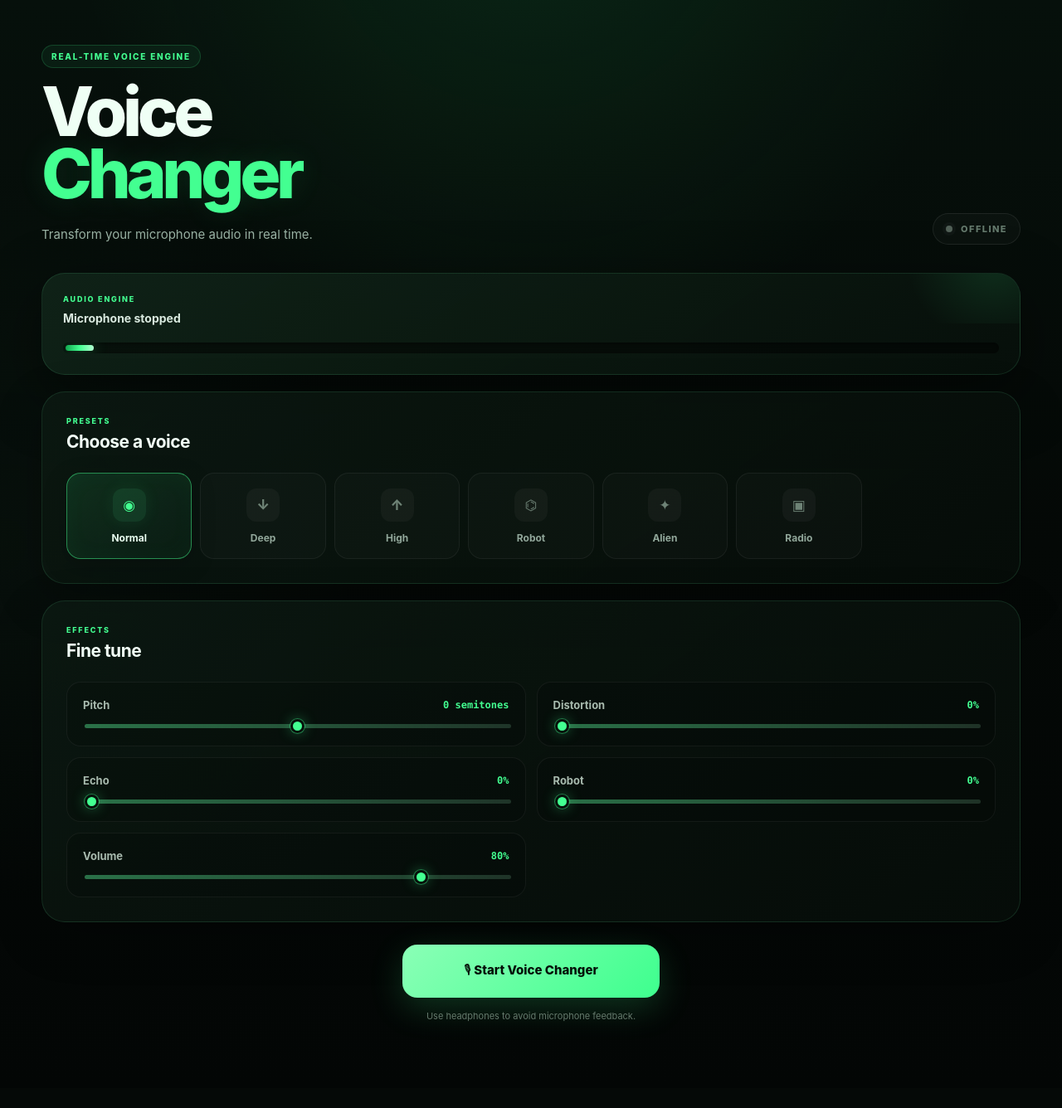
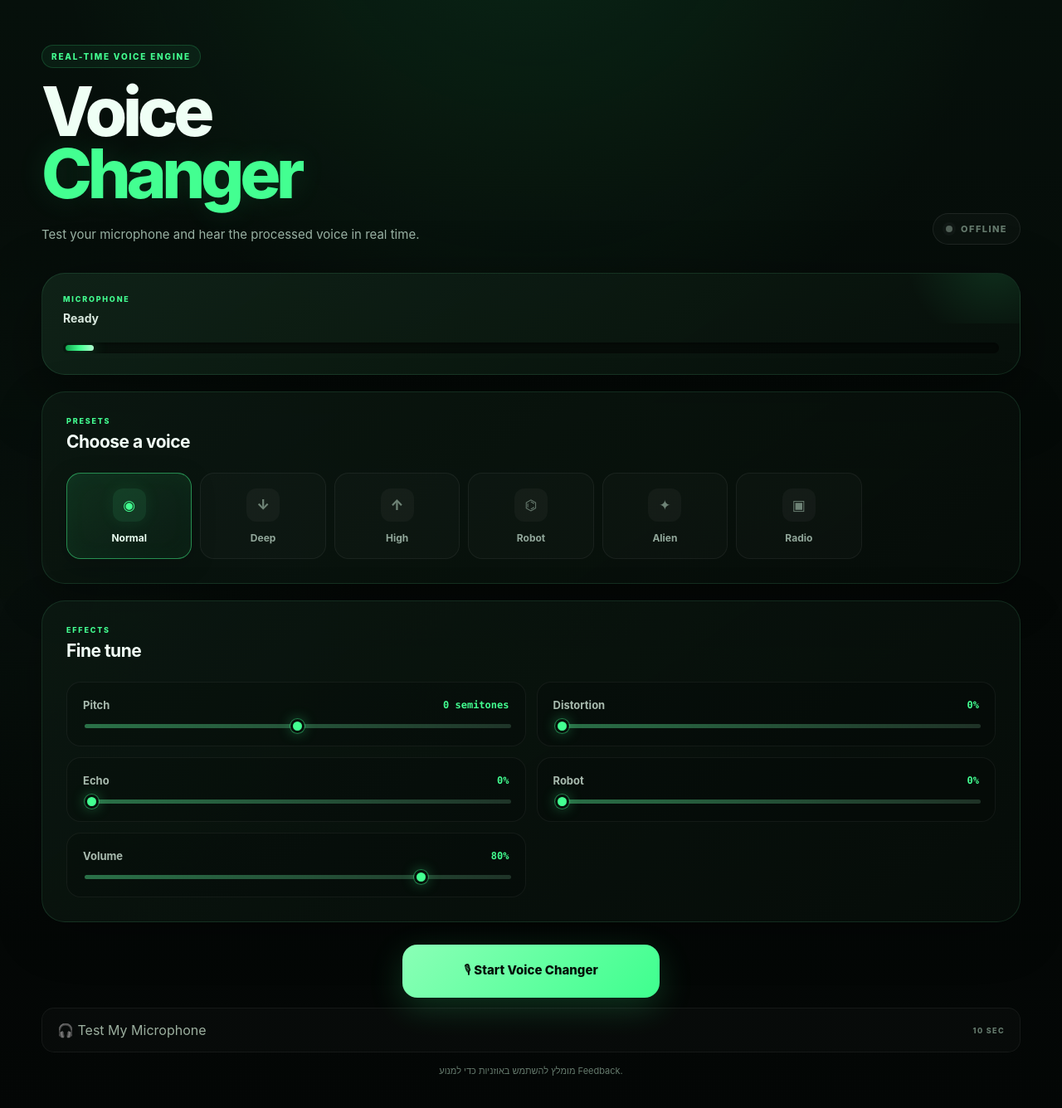
Before and after one commit to shalevh243-dev/Voice-Changer, a React (Vite) app: page / in a window 1280 px wide. Shown: the top 1336 px of the page at 83% size. Before the commit the page ends 1312 px from the top, so only its background shows below. Built offline with nearby package versions, Linux system fonts and the light colour scheme.

Commit message:
Update App.tsx

```diff
--- a/src/App.tsx
+++ b/src/App.tsx
@@ -97,6 +97,8 @@ function makeDistortionCurve(amount: number) {
 
 export default function App() {
   const [running, setRunning] = useState(false);
+  const [testingMic, setTestingMic] = useState(false);
+
   const [preset, setPreset] =
     useState<PresetName>("Normal");
 
@@ -145,6 +147,9 @@ export default function App() {
     useRef<AnalyserNode | null>(null);
 
   const animationRef =
+    useRef<number | null>(null);
+
+  const stopTimerRef =
     useRef<number | null>(null);
 
   const updateAudio = () => {
@@ -200,10 +205,9 @@ export default function App() {
     }
   };
 
-  const start = async () => {
-    try {
-      setError("");
-
+  const createAudioEngine = async (
+    monitor: boolean
+  ) => {
     const stream =
       await navigator.mediaDevices.getUserMedia({
         audio: {
@@ -231,7 +235,7 @@ export default function App() {
     sourceRef.current = source;
 
     /*
-       * INPUT GAIN
+     * INPUT
      */
     const input =
       context.createGain();
@@ -317,7 +321,7 @@ export default function App() {
       analyser;
 
     /*
-       * ROBOT OSCILLATOR
+     * ROBOT
      */
     const robotOsc =
       context.createOscillator();
@@ -337,27 +341,19 @@ export default function App() {
       robotGain;
 
     /*
-       * MAIN AUDIO CHAIN
-       *
-       * MIC
-       * ↓
-       * INPUT
-       * ↓
-       * FILTER
-       * ↓
-       * DISTORTION
-       * ↓
-       * LOWPASS
-       * ↓
-       * OUTPUT
+     * AUDIO CHAIN
      */
     source.connect(input);
 
     input.connect(highpass);
 
-      highpass.connect(distortionNode);
+    highpass.connect(
+      distortionNode
+    );
 
-      distortionNode.connect(lowpass);
+    distortionNode.connect(
+      lowpass
+    );
 
     lowpass.connect(output);
 
@@ -371,28 +367,42 @@ export default function App() {
     delayGain.connect(output);
 
     /*
-       * Robot layer.
+     * ROBOT
      */
     robotOsc.connect(robotGain);
 
     robotGain.connect(output);
 
     /*
-       * FINAL
+     * FINAL ANALYSER
      */
     output.connect(analyser);
 
+    /*
+     * אם זה test:
+     * הקול המעובד מגיע לאוזניות.
+     */
+    if (monitor) {
       analyser.connect(
         context.destination
       );
+    }
 
     robotOsc.start();
-
-      setRunning(true);
 
     updateAudio();
 
     startMeter();
+  };
+
+  const startVoiceChanger = async () => {
+    try {
+      setError("");
+
+      await createAudioEngine(true);
+
+      setRunning(true);
+      setTestingMic(false);
     } catch (err) {
       console.error(err);
 
@@ -401,10 +411,60 @@ export default function App() {
           ? err.message
           : "לא ניתן לגשת למיקרופון."
       );
+
+      stop();
+    }
+  };
+
+  const testMicrophone = async () => {
+    try {
+      setError("");
+
+      /*
+       * אם כבר פועל:
+       * לא צריך לפתוח מיקרופון נוסף.
+       */
+      if (running) {
+        return;
+      }
+
+      setTestingMic(true);
+
+      await createAudioEngine(true);
+
+      /*
+       * בדיקת מיקרופון ל-10 שניות.
+       */
+      stopTimerRef.current =
+        window.setTimeout(() => {
+          stop();
+
+          setTestingMic(false);
+        }, 10000);
+    } catch (err) {
+      console.error(err);
+
+      setTestingMic(false);
+
+      setError(
+        err instanceof Error
+          ? err.message
+          : "בדיקת המיקרופון נכשלה."
+      );
+
+      stop();
     }
   };
 
   const stop = () => {
+    if (stopTimerRef.current !== null) {
+      clearTimeout(
+        stopTimerRef.current
+      );
+
+      stopTimerRef.current = null;
+    }
+
     if (animationRef.current !== null) {
       cancelAnimationFrame(
         animationRef.current
@@ -434,21 +494,27 @@ export default function App() {
     contextRef.current = null;
 
     sourceRef.current = null;
+
     outputRef.current = null;
 
     distortionRef.current = null;
 
     delayRef.current = null;
+
     delayGainRef.current = null;
 
     highpassRef.current = null;
+
     lowpassRef.current = null;
 
     robotOscRef.current = null;
+
     robotGainRef.current = null;
+
     analyserRef.current = null;
 
     setRunning(false);
+    setTestingMic(false);
   };
 
   const startMeter = () => {
@@ -467,7 +533,9 @@ export default function App() {
         return;
       }
 
-      analyser.getByteTimeDomainData(data);
+      analyser.getByteTimeDomainData(
+        data
+      );
 
       animationRef.current =
         requestAnimationFrame(tick);
@@ -485,14 +553,17 @@ export default function App() {
     setPreset(name);
 
     setPitch(settings.pitch);
-    setDistortion(settings.distortion);
+
+    setDistortion(
+      settings.distortion
+    );
+
     setEcho(settings.echo);
+
     setRobot(settings.robot);
+
     setVolume(settings.volume);
 
-    /*
-     * Radio filter.
-     */
     if (highpassRef.current) {
       highpassRef.current.frequency.value =
         settings.highpass;
@@ -536,18 +607,23 @@ export default function App() {
           </h1>
 
           <p>
-            Transform your microphone
-            audio in real time.
+            Test your microphone and hear
+            the processed voice in real time.
           </p>
         </div>
 
         <div
           className={`status ${
-            running ? "online" : ""
+            running || testingMic
+              ? "online"
+              : ""
           }`}
         >
           <span />
-          {running
+
+          {testingMic
+            ? "MIC TEST"
+            : running
               ? "MIC ACTIVE"
               : "OFFLINE"}
         </div>
@@ -557,13 +633,15 @@ export default function App() {
         <div className="visualizer-header">
           <div>
             <span className="small-label">
-              AUDIO ENGINE
+              MICROPHONE
             </span>
 
             <strong>
-              {running
-                ? "Processing microphone"
-                : "Microphone stopped"}
+              {testingMic
+                ? "Testing microphone..."
+                : running
+                  ? "Voice processing active"
+                  : "Ready"}
             </strong>
           </div>
         </div>
@@ -572,7 +650,8 @@ export default function App() {
           <div
             className="meter-fill"
             style={{
-              width: running
+              width:
+                running || testingMic
                   ? "75%"
                   : "3%",
             }}
@@ -694,7 +773,10 @@ export default function App() {
               <span>Echo</span>
 
               <strong>
-                {Math.round(echo * 100)}%
+                {Math.round(
+                  echo * 100
+                )}
+                %
               </strong>
             </div>
 
@@ -717,7 +799,10 @@ export default function App() {
               <span>Robot</span>
 
               <strong>
-                {Math.round(robot * 100)}%
+                {Math.round(
+                  robot * 100
+                )}
+                %
               </strong>
             </div>
 
@@ -770,25 +855,46 @@ export default function App() {
       )}
 
       <section className="action-area">
-        {!running ? (
+        {!running && !testingMic && (
+          <>
             <button
               className="start-button"
-            onClick={start}
+              onClick={
+                startVoiceChanger
+              }
             >
               🎙 Start Voice Changer
             </button>
-        ) : (
+
+            <button
+              className="radio-toggle"
+              onClick={
+                testMicrophone
+              }
+              style={{
+                marginTop: "12px",
+              }}
+            >
+              🎧 Test My Microphone
+              <small>
+                10 SEC
+              </small>
+            </button>
+          </>
+        )}
+
+        {(running || testingMic) && (
           <button
             className="stop-button"
             onClick={stop}
           >
-            ■ Stop Voice Changer
+            ■ Stop
           </button>
         )}
 
         <p>
-          Use headphones to avoid
-          microphone feedback.
+          מומלץ להשתמש באוזניות כדי
+          למנוע Feedback.
         </p>
       </section>
     </main>
```
Lines whose indentation alone changed are shown as unchanged.
